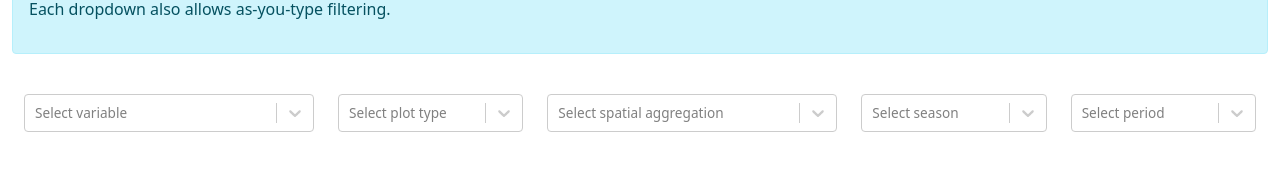
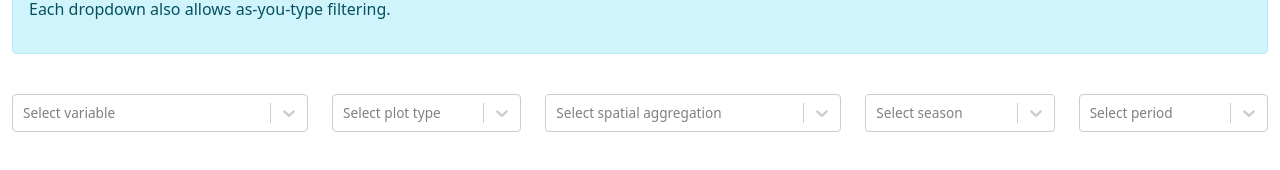
Before and after one commit to UCL/UKCORDEX-plot-explorer-dev, a React (Create React App) app: page /#/ in a window 1280 px wide. Shown: the part 156-326 px from the top of the page. Built offline with nearby package versions, Linux system fonts and the light colour scheme.

Commit message:
fix options row magin

```diff
--- a/src/components/OptionsRow.js
+++ b/src/components/OptionsRow.js
@@ -2,7 +2,6 @@ import React from "react";
 import Select from "react-select";
 import Row from "react-bootstrap/Row";
 import Col from "react-bootstrap/Col";
-import Container from "react-bootstrap/Container";
 import "./OptionsRow.css";
 import {
   periodOptionsContents,
@@ -50,7 +49,6 @@ function OptionsRow({
   to select several options in each least.
 */
   return (
-    <Container fluid>
     <Row className="pt-4 mb-4">
       {/* Plot variables dropdown */}
       <Col sm={3} xs={5}>
@@ -112,7 +110,6 @@ function OptionsRow({
         />
       </Col>
     </Row>
-    </Container>
   );
 }
 
```
Lines whose indentation alone changed are shown as unchanged.
